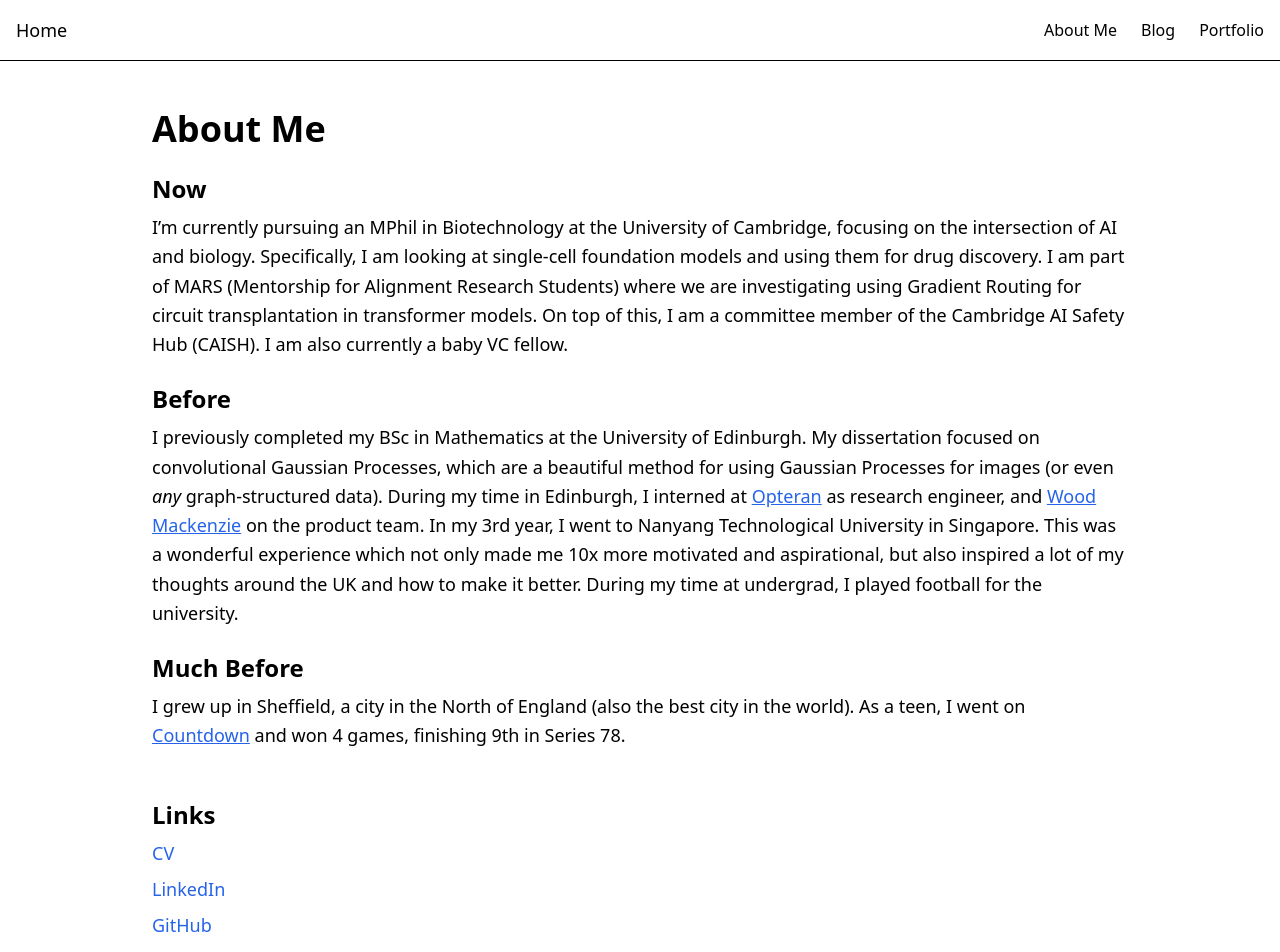
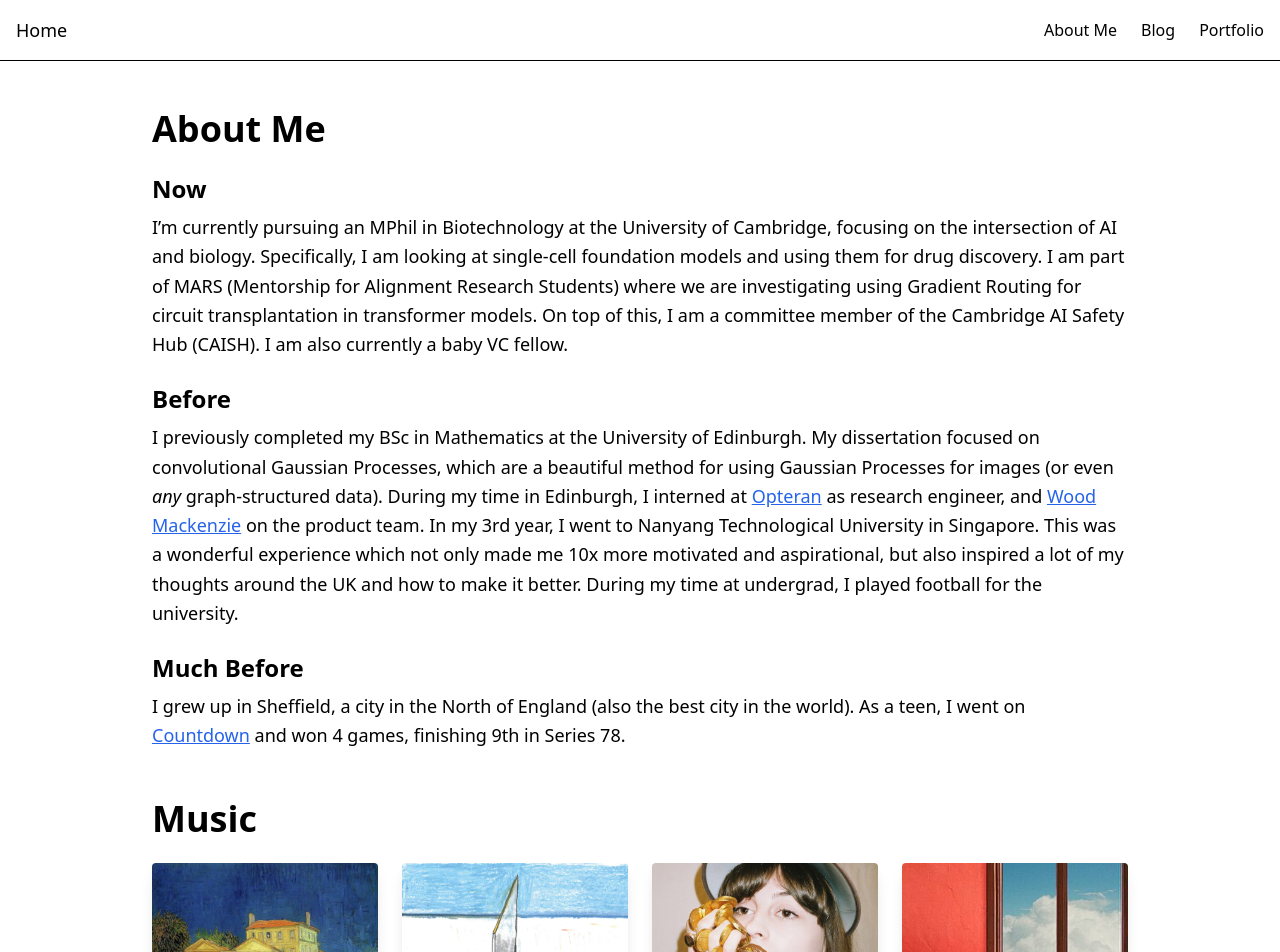
Before and after one commit to macaswalker/website, a React (Create React App) app: page /about in a window 1280 px wide. Shown: the top 952 px of the page. Built offline with nearby package versions, Linux system fonts and the light colour scheme; the HTML template or start-up script is replaced by a standard one.

Commit message:
removed quick links

```diff
--- a/src/pages/About.js
+++ b/src/pages/About.js
@@ -46,43 +46,6 @@ export default function About() {
         </div>
       </section>
 
-        {/* Quick Links */}
-        <div className="mb-6">
-      <h2 className="text-2xl font-semibold mb-2">Links</h2>
-      <ul className="text-lg space-y-2">
-        <li>
-          <a
-            href="./cv/CV_MacWalker_May.pdf"
-            target="_blank"
-            rel="noopener noreferrer"
-            className="text-blue-600 hover:underline"
-          >
-          CV
-          </a>
-        </li>
-        <li>
-          <a
-            href="https://www.linkedin.com/in/macskyewalker"
-            target="_blank"
-            rel="noopener noreferrer"
-            className="text-blue-600 hover:underline"
-          >
-          LinkedIn
-          </a>
-        </li>
-        <li>
-          <a
-            href="https://github.com/macaswalker"
-            target="_blank"
-            rel="noopener noreferrer"
-            className="text-blue-600 hover:underline"
-          >
-          GitHub
-          </a>
-        </li>
-      </ul>
-    </div>
-
 
     {/* 3. Music */}
     <section className="mb-12">
```
